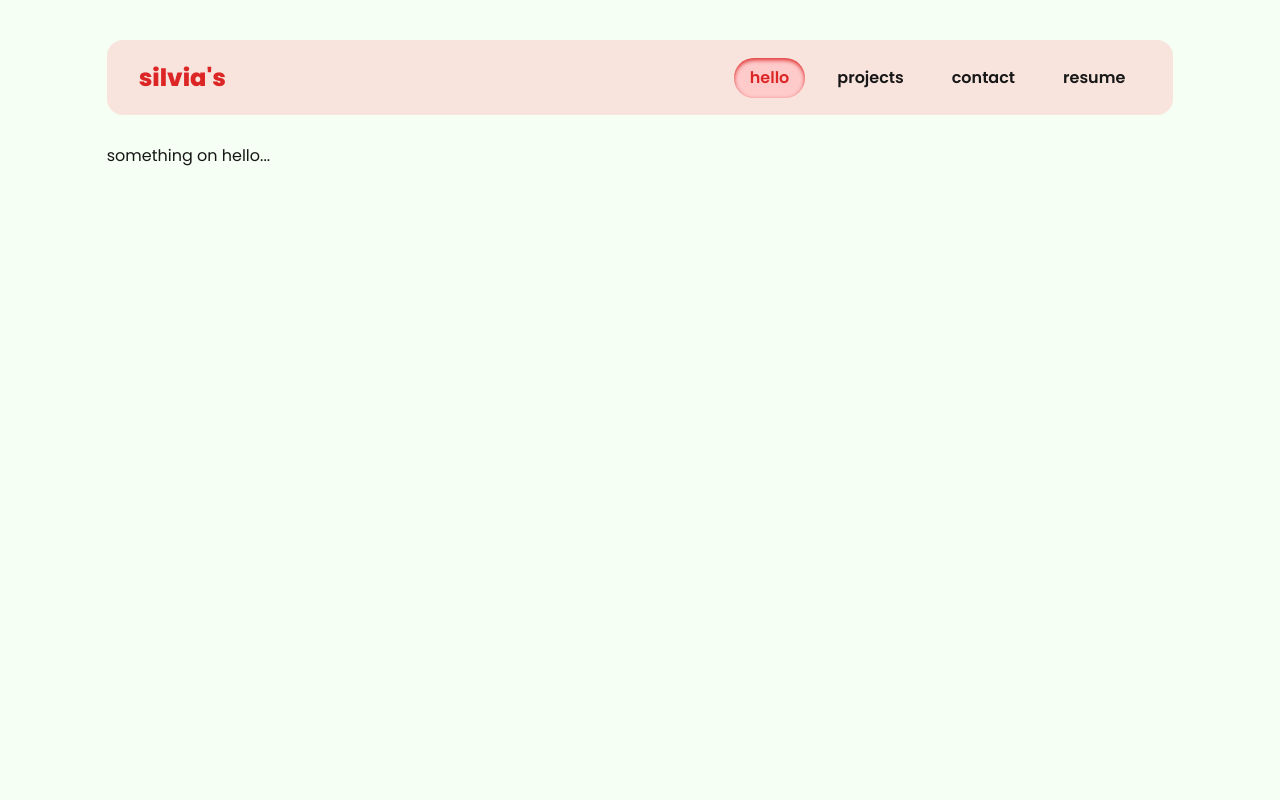
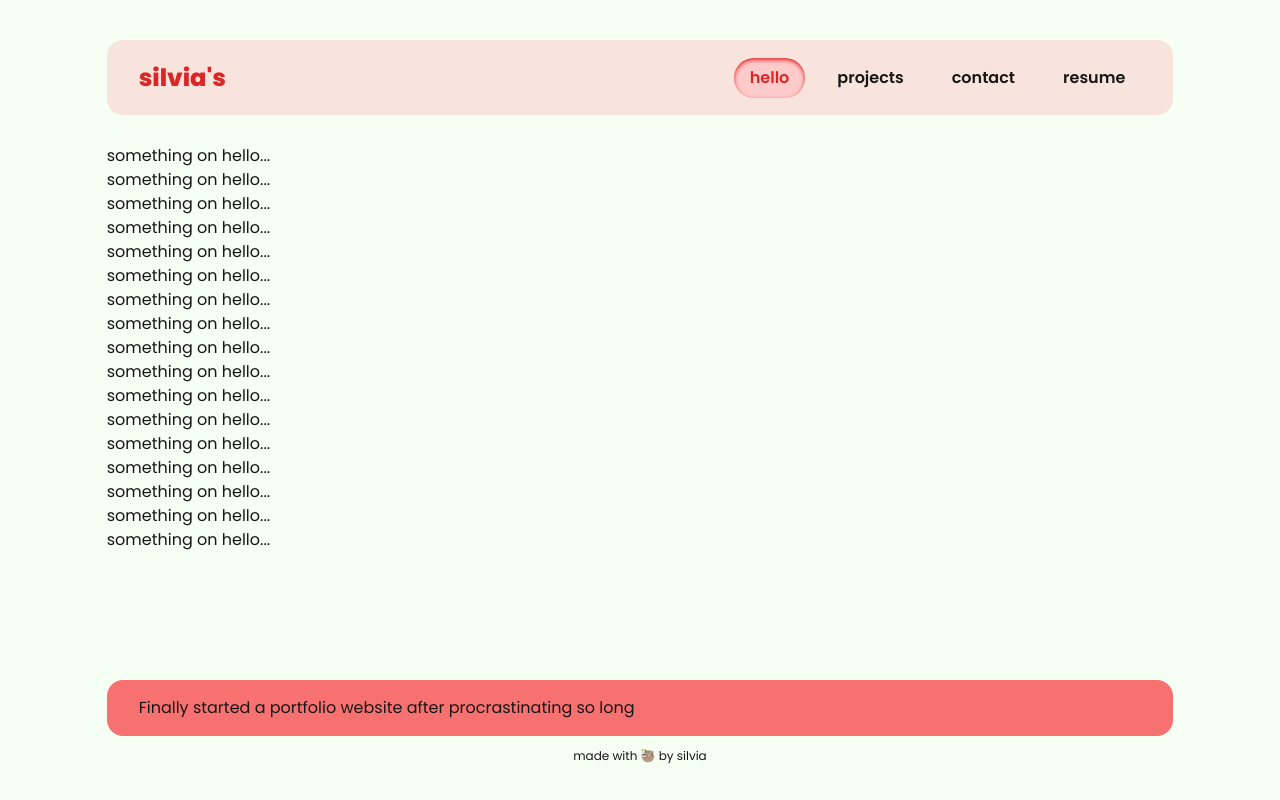
Before and after one commit to ItsLame/silvia, a Next.js app: page / in a window 1280 px wide. Shown: the top 800 px of the page. Built offline with nearby package versions, Linux system fonts and the light colour scheme.

Commit message:
feat: footer component and fix margins for main

```diff
--- a/src/app/contact/page.tsx
+++ b/src/app/contact/page.tsx
@@ -1,4 +1,5 @@
 import Navbar from "@/components/navbar";
+import Footer from "@/components/footer";
 
 const Contact = () => {
   return (
@@ -10,6 +11,10 @@ const Contact = () => {
       <main>
         <p>something on contacts...</p>
       </main>
+
+      <footer>
+        <Footer />
+      </footer>
     </div>
   );
 };
--- a/src/app/page.tsx
+++ b/src/app/page.tsx
@@ -1,4 +1,5 @@
 import Navbar from "@/components/navbar";
+import Footer from "@/components/footer";
 
 const Home = () => {
   return (
@@ -9,10 +10,26 @@ const Home = () => {
 
       <main>
         <p>something on hello...</p>
+        <p>something on hello...</p>
+        <p>something on hello...</p>
+        <p>something on hello...</p>
+        <p>something on hello...</p>
+        <p>something on hello...</p>
+        <p>something on hello...</p>
+        <p>something on hello...</p>
+        <p>something on hello...</p>
+        <p>something on hello...</p>
+        <p>something on hello...</p>
+        <p>something on hello...</p>
+        <p>something on hello...</p>
+        <p>something on hello...</p>
+        <p>something on hello...</p>
+        <p>something on hello...</p>
+        <p>something on hello...</p>
       </main>
 
       <footer>
-        <p>Finally made a portfolio website after procrastinating so long by Silvia</p>
+        <Footer />
       </footer>
     </div>
   );
--- a/src/app/projects/page.tsx
+++ b/src/app/projects/page.tsx
@@ -1,4 +1,5 @@
 import Navbar from "@/components/navbar";
+import Footer from "@/components/footer";
 
 const Projects = () => {
   return (
@@ -10,6 +11,10 @@ const Projects = () => {
       <main>
         <p>something on projects...</p>
       </main>
+
+      <footer>
+        <Footer />
+      </footer>
     </div>
   );
 };
--- /dev/null
+++ b/src/components/footer.tsx
@@ -0,0 +1,12 @@
+const Footer = () => {
+  return (
+    <>
+      <div className="footer-content">
+        <p>Finally started a portfolio website after procrastinating so long</p>
+      </div>
+      <p className="signature">made with 🦥 by silvia</p>
+    </>
+  );
+};
+
+export default Footer;
--- a/src/styles/home.css
+++ b/src/styles/home.css
@@ -1,17 +1,25 @@
 .home,
 .projects,
 .contact{
-  @apply flex flex-col items-center;
+  @apply flex flex-col items-center min-h-screen;
 
   header {
     @apply flex justify-center;
   }
 
   main {
-    @apply h-screen mt-36 w-10/12;
+    @apply mt-36 mb-auto w-10/12;
   }
 
   footer {
-    @apply py-4 px-8 bg-red-400;
+    @apply mb-9 w-10/12;
+
+    .footer-content {
+      @apply py-4 px-8 bg-red-400 rounded-2xl;
+    }
+
+    .signature {
+      @apply text-center text-xs mt-3;
+    }
   }
 }
--- a/src/styles/navbar.css
+++ b/src/styles/navbar.css
@@ -51,7 +51,6 @@
 
     .link {
       @apply
-      select-none cursor-pointer
       py-2 px-4 rounded-full
       transition ease-in-out duration-200
       font-semibold;
```
